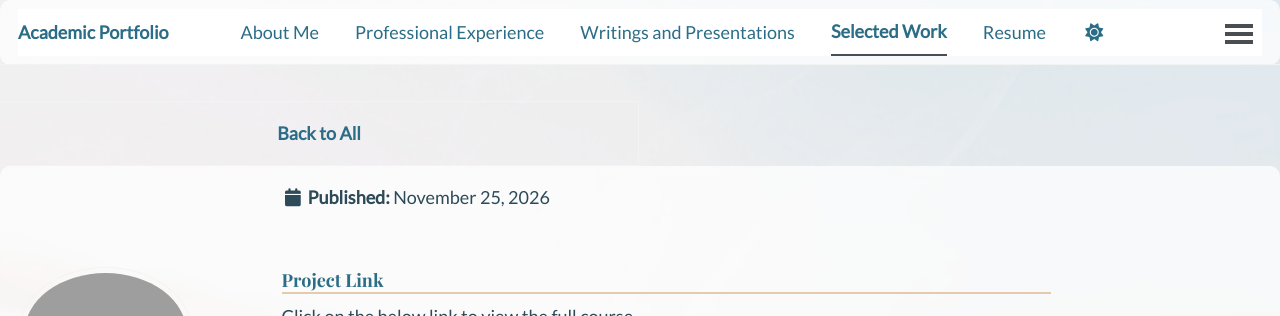
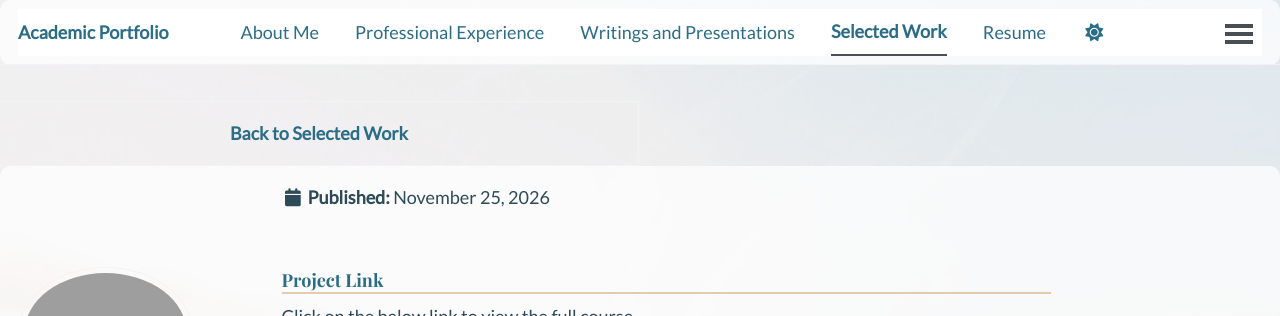
Before and after one commit to rfabdelmagid/rfabdelmagid.github.io, a Jekyll site: the page built from _portfolio/portfolio-1.md, in a window 1280 px wide and 1015 px high. Shown: the top 316 px of the window. Built offline with Jekyll 4.4.1, drawn with Linux system fonts in a browser that asks for light colours; a script bundle is joined from its source files by our own code; a style sheet for code colours, icons or effects is not loaded.

Commit message:
Update single.html

```diff
--- a/_layouts/single.html
+++ b/_layouts/single.html
@@ -6,7 +6,7 @@ layout: default
 
 {% if page.collection == 'portfolio' %}
   <nav class="pagination">
-    <a href="{{ base_path }}/portfolio/" class="pagination--pager">Back to All</a>
+    <a href="{{ base_path }}/portfolio/" class="pagination--pager">Back to Selected Work</a>
   </nav>
 {% else %}
   {% include post_pagination.html %}
```
